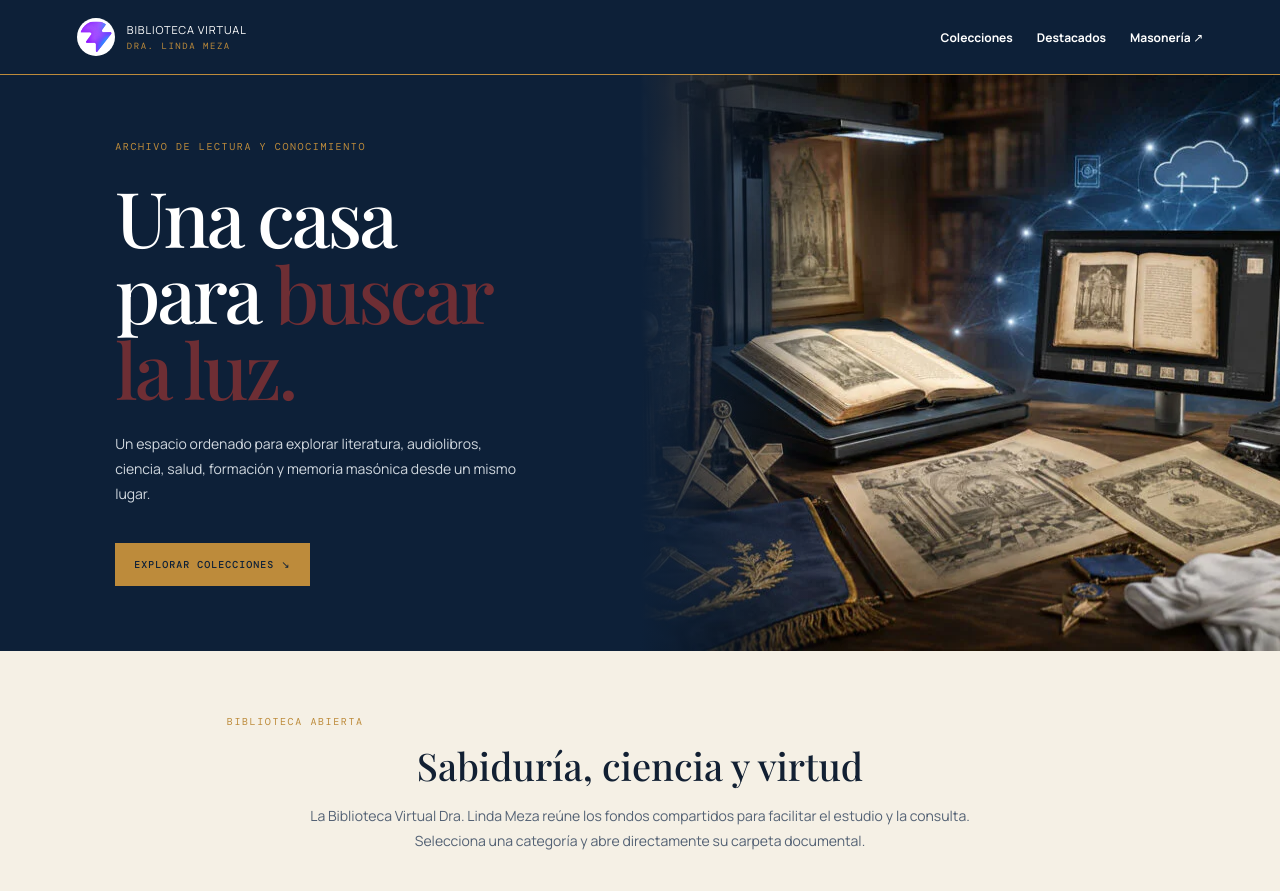
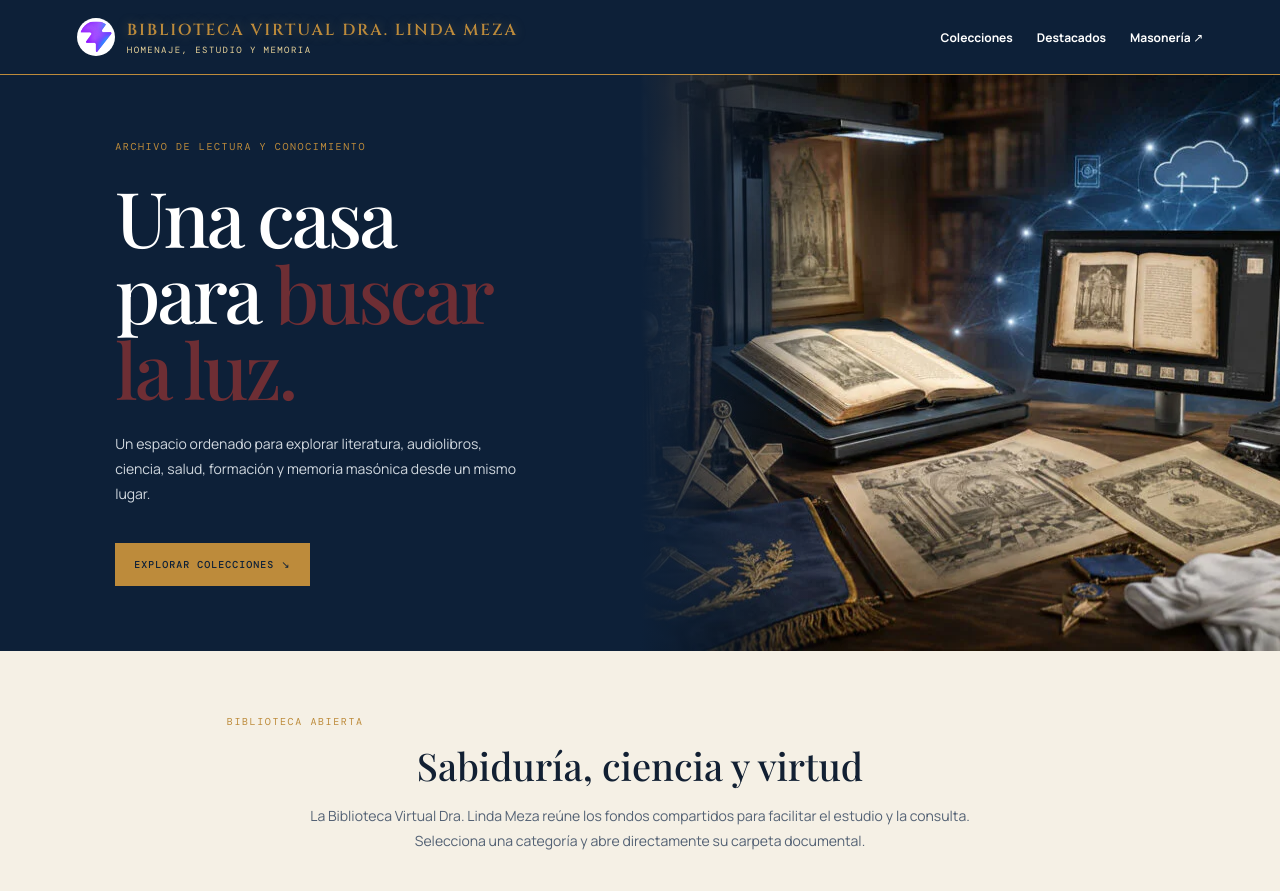
Before and after one commit to OPacPower22/biblioteca-virtual-linda-meza, a website built with Vite: page index.html in a window 1280 px wide. Shown: the top 891 px of the page. Built offline with nearby package versions, Linux system fonts and the light colour scheme; a web font is replaced by a local one.

```diff
--- a/index.html
+++ b/index.html
@@ -14,7 +14,7 @@
 </style>
 </head>
 <body>
-<header class="topbar"><a class="brand" href="#inicio"><img src="./favicon.svg" alt="Símbolo masónico"><span>Biblioteca Virtual<small>Dra. Linda Meza</small></span></a><nav class="nav"><a href="#colecciones">Colecciones</a><a href="#destacados">Destacados</a><a href="https://drive.google.com/drive/folders/1-49h8bbLXuZK388VnfXEfnrY8-jcVFhm?usp=drive_link" target="_blank" rel="noopener">Masonería ↗</a></nav></header>
+<header class="topbar"><a class="brand" href="#inicio"><img src="./favicon.svg" alt="Símbolo masónico"><span><h4 style="margin:0;color:var(--gold);font:600 16px Cinzel,serif;letter-spacing:.12em;text-shadow:0 0 12px rgba(201,164,92,.35)">BIBLIOTECA VIRTUAL DRA. LINDA MEZA</h4><small style="color:#ead49a;letter-spacing:.16em">Homenaje, estudio y memoria</small></span></a><nav class="nav"><a href="#colecciones">Colecciones</a><a href="#destacados">Destacados</a><a href="https://drive.google.com/drive/folders/1-49h8bbLXuZK388VnfXEfnrY8-jcVFhm?usp=drive_link" target="_blank" rel="noopener">Masonería ↗</a></nav></header>
 <main id="inicio">
 <section class="hero"><div class="hero-copy"><span class="eyebrow">Archivo de lectura y conocimiento</span><h1>Una casa para <em>buscar la luz.</em></h1><p>Un espacio ordenado para explorar literatura, audiolibros, ciencia, salud, formación y memoria masónica desde un mismo lugar.</p><a class="button" href="#colecciones">Explorar colecciones ↘</a></div><div class="hero-image" role="img" aria-label="Biblioteca digital con libros y documentos"></div></section>
 <section class="intro"><span class="eyebrow">Biblioteca abierta</span><h2>Sabiduría, ciencia y virtud</h2><p>La Biblioteca Virtual Dra. Linda Meza reúne los fondos compartidos para facilitar el estudio y la consulta. Selecciona una categoría y abre directamente su carpeta documental.</p></section>
```
